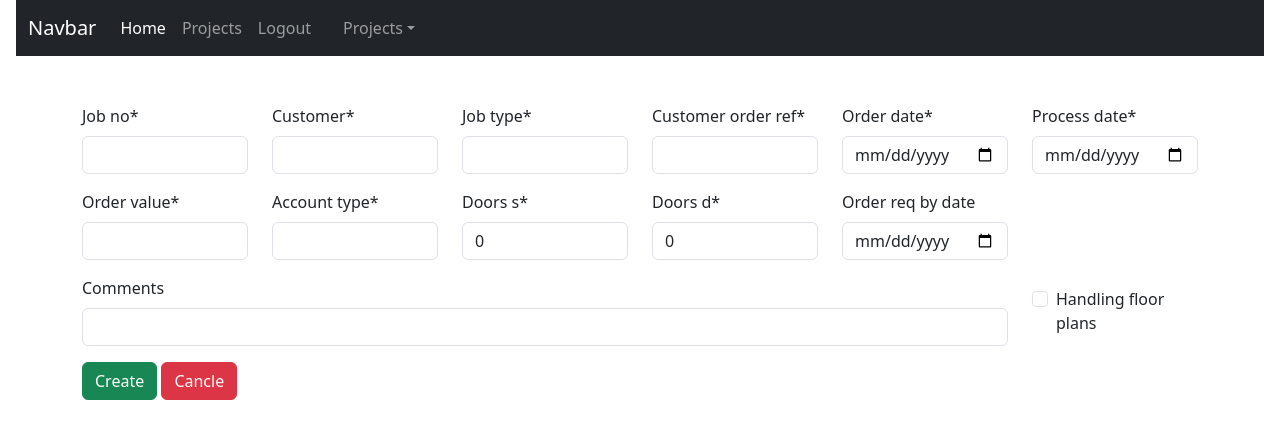
After one commit to Grahev/TOL, a Django app: page /project/create/ in a window 1280 px wide. The commit adds this page. Shown: the top 439 px of the page. Run offline with Django 4.2, Linux system fonts and the light colour scheme; some libraries are stand-ins or nearby versions.

Commit message:
crispy form added

```diff
--- a/core/settings.py
+++ b/core/settings.py
@@ -42,6 +42,8 @@ INSTALLED_APPS = [
     'tracker',
     'authentication',
     'django_filters',
+    "crispy_forms",
+    "crispy_bootstrap5",
 ]
 
 MIDDLEWARE = [
@@ -139,3 +141,7 @@ STATIC_ROOT = os.path.join(BASE_DIR, 'staticfiles')
 # https://docs.djangoproject.com/en/4.2/ref/settings/#default-auto-field
 
 DEFAULT_AUTO_FIELD = 'django.db.models.BigAutoField'
+
+CRISPY_ALLOWED_TEMPLATE_PACKS = "bootstrap5"
+
+CRISPY_TEMPLATE_PACK = "bootstrap5"
--- a/templates/base.html
+++ b/templates/base.html
@@ -7,6 +7,10 @@
     <link href="https://cdn.jsdelivr.net/npm/bootstrap@5.3.0-alpha3/dist/css/bootstrap.min.css" rel="stylesheet" integrity="sha384-KK94CHFLLe+nY2dmCWGMq91rCGa5gtU4mk92HdvYe+M/SXH301p5ILy+dN9+nJOZ" crossorigin="anonymous">
     {% comment %} <link rel="stylesheet" href="https://bootswatch.com/5/morph/bootstrap.css"> {% endcomment %}
     <link rel="stylesheet" href="https://cdn.jsdelivr.net/npm/bootstrap-icons@1.10.4/font/bootstrap-icons.css">
+    <!--datatables-->
+    <link href="https://cdn.datatables.net/v/bs5/jq-3.6.0/dt-1.13.4/cr-1.6.2/date-1.4.1/rr-1.3.3/datatables.min.css" rel="stylesheet"/>
+
+
     <title>Project tracker</title>
 </head>
 <body>
@@ -18,5 +22,12 @@
     </div>
 
     <script src="https://cdn.jsdelivr.net/npm/bootstrap@5.3.0-alpha3/dist/js/bootstrap.bundle.min.js"></script>
+    <!--datatables script-->
+    <script src="https://cdn.datatables.net/v/bs5/jq-3.6.0/dt-1.13.4/cr-1.6.2/date-1.4.1/rr-1.3.3/datatables.min.js"></script>
+    <script>
+        $(document).ready( function () {
+            $('#myTable').DataTable();
+        } );
+    </script>
 </body>
 </html>
--- a/templates/partials/nav.html
+++ b/templates/partials/nav.html
@@ -15,9 +15,6 @@
             <a class="nav-link" href="{% url 'tracker:project_list'%}">Projects</a>
           </li>
           <li class="nav-item">
-            <a class="nav-link" href="#">Pricing</a>
-          </li>
-          <li class="nav-item">
             <a class="nav-link" href="{% url 'authenticator:logout' %}">Logout</a>
           </li>
           <li class="nav-item">
@@ -28,13 +25,16 @@
             {% endif %}
           </li>
           <li class="nav-item dropdown">
-            <a class="nav-link dropdown-toggle" data-bs-toggle="dropdown" href="#" role="button" aria-haspopup="true" aria-expanded="false">Dropdown</a>
+            <a class="nav-link dropdown-toggle" data-bs-toggle="dropdown" href="#" role="button" aria-haspopup="true" aria-expanded="false">Projects</a>
             <div class="dropdown-menu">
-              <a class="dropdown-item" href="#">Action</a>
-              <a class="dropdown-item" href="#">Another action</a>
-              <a class="dropdown-item" href="#">Something else here</a>
+              <a class="dropdown-item" href="{% url 'tracker:project_list'%}">All</a>
+              <a class="dropdown-item" href="{% url 'tracker:project_list'%}?job_no=&customer=&project_engineer=&status=1">Ordered</a>
+              <a class="dropdown-item" href="{% url 'tracker:project_list'%}?job_no=&customer=&project_engineer=&status=2">Waiting on approval</a>
+              <a class="dropdown-item" href="{% url 'tracker:project_list'%}?job_no=&customer=&project_engineer=&status=3">Approved</a>
+              <a class="dropdown-item" href="{% url 'tracker:project_list'%}?job_no=&customer=&project_engineer=&status=4">Production</a>
+              <a class="dropdown-item" href="{% url 'tracker:project_list'%}?job_no=&customer=&project_engineer=&status=5">Dispatch</a>
               <div class="dropdown-divider"></div>
-              <a class="dropdown-item" href="#">Separated link</a>
+              <a class="dropdown-item" href="{%url 'tracker:project_create'%}">Create New Project</a>
             </div>
           </li>
         </ul>
--- a/tracker/filters.py
+++ b/tracker/filters.py
@@ -5,4 +5,4 @@ class ProjectFilter(django_filters.FilterSet):
 
     class Meta:
         model = Project
-        fields = ['job_no','project_engineer','status']
+        fields = ['job_no','customer','project_engineer','status']
--- a/tracker/forms.py
+++ b/tracker/forms.py
@@ -1,11 +1,25 @@
 from django import forms
 from .models import Project, ProjectNotes
+
+
 
 class ProjectForm(forms.ModelForm):
     class Meta:
         model = Project
         fields = '__all__'
+        # fields = ['job_no', 'comments']
+        exclude = ['date_sent_for_approval', 'date_approval_recived', 'date_into_production','date_dispatch','notes']
 
+class ProjectCreateForm(forms.ModelForm):
+    class Meta:
+        model = Project
+        fields = '__all__'
+        exclude = ['date_sent_for_approval', 'date_approval_recived', 'date_into_production','date_dispatch','notes','project_engineer','status']
+        widgets = {
+            'order_date': forms.widgets.DateInput(attrs={'type': 'date'}),
+            'process_date': forms.widgets.DateInput(attrs={'type': 'date'}),
+            'order_req_by_date': forms.widgets.DateInput(attrs={'type': 'date'}),
+        }
 
 class ProjectNotesForm(forms.ModelForm):
     class Meta:
--- a/tracker/models.py
+++ b/tracker/models.py
@@ -29,8 +29,9 @@ class Project(models.Model):
     order_value = models.IntegerField()
     customer = models.CharField(max_length=55)
     account_type = models.CharField(max_length=25)
-    project_engineer = models.CharField(max_length=50, blank=True, null=True)
-    status = models.ForeignKey(Status, on_delete=models.CASCADE, related_name='projects')
+    project_engineer = models.ForeignKey(User, on_delete=models.CASCADE,blank=True, null=True)
+    # project_engineer = models.CharField(max_length=50, blank=True, null=True)
+    status = models.ForeignKey(Status, on_delete=models.CASCADE, related_name='projects', default=1)
     doors_s = models.IntegerField(default=0)
     doors_d = models.IntegerField(default=0)
     order_req_by_date = models.DateField(blank=True, null=True)
--- a/tracker/templates/create_note.html
+++ b/tracker/templates/create_note.html
@@ -1,10 +1,11 @@
 {% extends "base.html" %}
+{% load crispy_forms_tags %}
 
 {% block content %}
 <div class="continer">
     <form action="" method="POST" class="mt-4">
         {% csrf_token %}
-        {{form.as_p}}
+        {{form|crispy}}
         <button type="submit" class="btn btn-success">Create</button>
         <a href="#"><button onclick="history.back()" class="btn btn-danger">Cancle</button></a>
 
--- /dev/null
+++ b/tracker/templates/project_create.html
@@ -0,0 +1,36 @@
+{% extends "base.html" %}
+{% load crispy_forms_tags %}
+
+{% block content %}
+    <div class="container">
+	<form method="POST">
+		{% csrf_token %}
+		<div class="row mt-5">
+			<div class="col-2">{{form.job_no|as_crispy_field}}</div>
+			<div class="col-2">{{form.customer|as_crispy_field}}</div>
+			<div class="col-2">{{form.job_type|as_crispy_field}}</div>
+			<div class="col-2">{{form.customer_order_ref|as_crispy_field}}</div>
+			<div class="col-2">{{form.order_date|as_crispy_field}}</div>
+			<div class="col-2">{{form.process_date|as_crispy_field}}</div>
+		</div>
+		<div class="row">
+			<div class="col-2">{{form.order_value|as_crispy_field}}</div>
+			<div class="col-2">{{form.account_type|as_crispy_field}}</div>
+			<div class="col-2">{{form.doors_s|as_crispy_field}}</div>
+			<div class="col-2">{{form.doors_d|as_crispy_field}}</div>
+			<div class="col-2">{{form.order_req_by_date|as_crispy_field}}</div>
+		</div>
+		<div class="row">
+			<div class="col-10">{{form.comments|as_crispy_field}}</div>
+			<div class="col-2 my-auto">{{form.handling_floor_plans|as_crispy_field}}</div>
+		</div>
+		<button type="submit" class="btn btn-success">Create</button>
+        <a href="#"><button onclick="history.back()" class="btn btn-danger">Cancle</button></a>
+		{% comment %} {{form|crispy}} {% endcomment %}
+	</form>
+	{% if project.pk %}
+		<a href="{% url 'edit_project' pk=project.pk %}">Edit this project</a>
+	{% endif %}
+    </div>
+
+{% endblock content %}
--- a/tracker/templates/project_form.html
+++ b/tracker/templates/project_form.html
@@ -1,4 +1,5 @@
 {% extends "base.html" %}
+{% load crispy_forms_tags %}
 
 {% block content %}
     <div class="container">
@@ -7,7 +8,7 @@
         <h1>Project Form</h1>
 	<form method="POST">
 		{% csrf_token %}
-		{{ form.as_p }}
+		{{ form|crispy }}
 		<input type="submit" value="Save">
 	</form>
 	{% if project.pk %}
--- a/tracker/templates/tracker/project_list_partials/table.html
+++ b/tracker/templates/tracker/project_list_partials/table.html
@@ -1,7 +1,7 @@
-<table class="table table-striped table-bordered ">
+<table class="table table-striped table-bordered " id="myTable">
     <thead>
         <tr>
-        </tr>
+
         <th scope='col' class='text-center'>Job No</th>
         <th scope='col' class='text-center'>Job Type</th>
         <th scope='col' class='text-center'>Customer Order Ref</th>
@@ -21,6 +21,7 @@
         <th scope='col' class='text-center'>Date Approval Recived</th>
         <th scope='col' class='text-center'>Date Into Production</th>
         <th scope='col' class='text-center'>Dispatch Date</th>
+        </tr>
     </thead>
     <tbody>
         {% for project in projects.qs %}
--- a/tracker/urls.py
+++ b/tracker/urls.py
@@ -7,7 +7,8 @@ app_name = 'tracker'
 urlpatterns = [
     path('api/all', views.project_list_api),
     path('', views.project_list, name='project_list'),
-    path('engineer', views.project_by_engineer, name='project_list_by_engineer'),
+    path('create/', views.project_create, name='project_create'),
+    path('engineer/', views.project_by_engineer, name='project_list_by_engineer'),
     path('<int:pk>/', views.project_detail, name='project_detail'),
     path('<int:pk>/edit/', views.project_edit, name='project_edit'),
     path('<int:pk>/note/create/', views.create_note, name='create_note'),
--- a/tracker/views.py
+++ b/tracker/views.py
@@ -3,10 +3,11 @@ from django.http import JsonResponse
 from .models import Project, ProjectNotes, Status, ProjectStatusHistory
 from .serializers import ProjectSerializer
 from rest_framework.decorators import api_view
-from .forms import ProjectForm, ProjectNotesForm
+from .forms import ProjectForm, ProjectNotesForm, ProjectCreateForm
 from .filters import ProjectFilter
 from django.contrib import messages
 from django.utils import timezone
+
 
 
 # Create your views here.
@@ -50,17 +51,34 @@ def update_project_status(request, pk, status):
     return redirect('tracker:project_detail', pk=project.pk)
     # return redirect(reverse('project_detail', args=[project_id]))
 
+#create project view
+def project_create(request):
+    if request.method == 'POST':
+        form = ProjectCreateForm(request.POST)
+        if form.is_valid():
+            project = form.save()
+            return redirect('tracker:project_list')
+    else:
+        form = ProjectCreateForm()
+
+    return render(request, 'project_create.html', context = {'form':form})
+
+#edit project view
 def project_edit(request, pk):
     project = get_object_or_404(Project, pk=pk)
-    form = ProjectForm(request.POST or None, instance=project)
-    if form.is_valid():
-        form.save()
+    if request.user.is_staff:
+        form = ProjectForm(request.POST or None, instance=project)
+        if form.is_valid():
+            form.save()
+            return redirect('tracker:project_detail', pk=project.pk)
+        return render(request, 'project_form.html', {'form': form})
+    else:
+        messages.error(request, 'You do not have permission to edit.')
         return redirect('tracker:project_detail', pk=project.pk)
-    return render(request, 'project_form.html', {'form': form})
 
 #project by engineer/user view witch are loged in
 def project_by_engineer(request):
-    user = request.user.username
+    user = request.user
     projects = ProjectFilter(request.GET, queryset=Project.objects.filter(project_engineer=user))
 
     context = {'projects': projects}
```
Also changed, not shown: tracker/templates/project_detail.html (+12 -0 lines), tracker/templates/project_list.html (+10 -3 lines), tracker/migrations/0001_initial.py, tracker/migrations/0002_alter_project_date_approval_recived_and_more.py (deleted), tracker/migrations/0002_alter_project_project_engineer.py (added), 2 other files.
